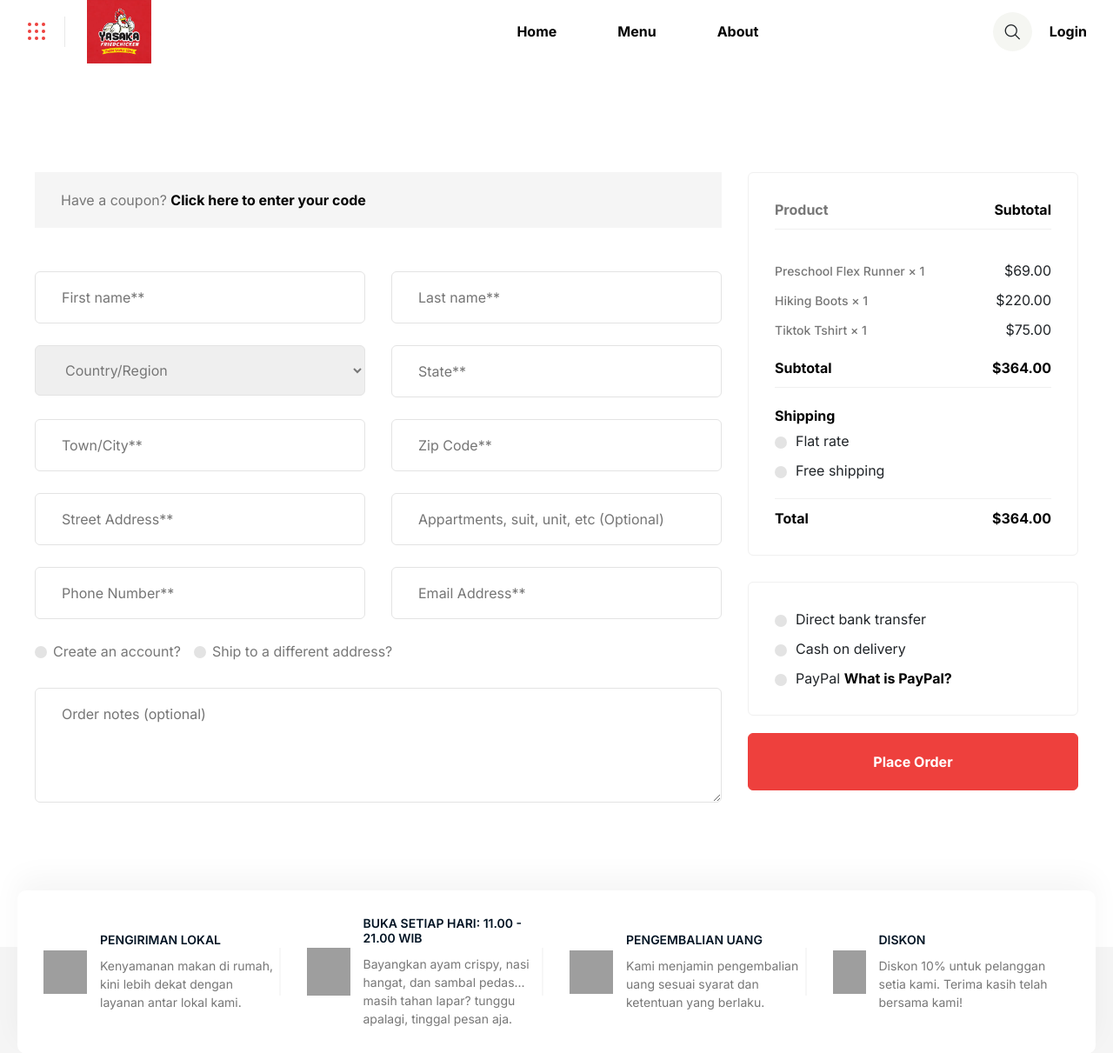
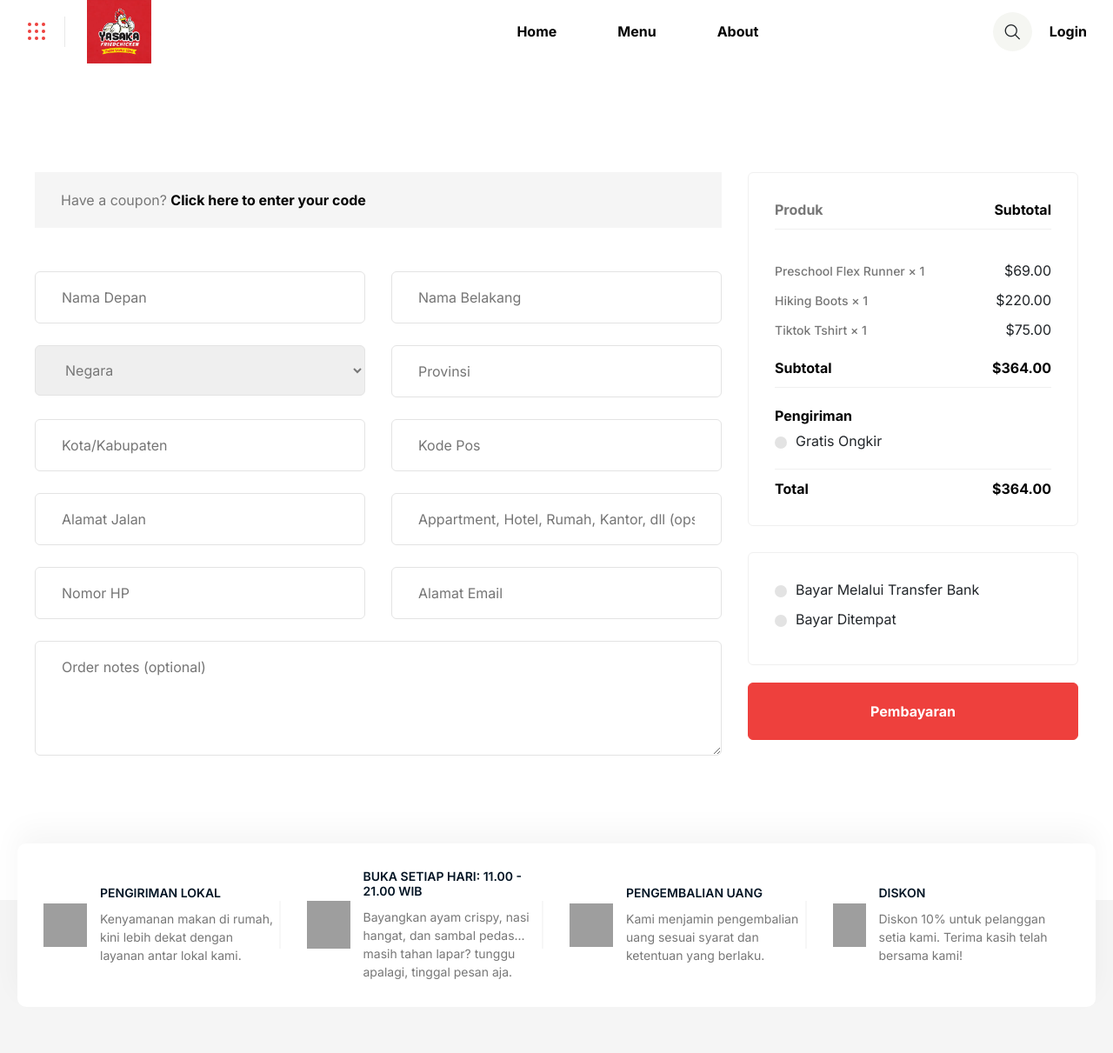
Before and after one commit to MuhamadMudrikaRidho/web_chicken_yaska, a Flask app: page /order/ in a window 1280 px wide. Shown: the part 26-1237 px from the top of the page at 87% size. Run offline with Flask 3, Linux system fonts and the light colour scheme; some libraries are stand-ins or nearby versions; grey boxes are pictures that could not be loaded.

Commit message:
Ubah Penulisan di checkout dan thankyou

```diff
--- a/templates/checkout.html
+++ b/templates/checkout.html
@@ -19,68 +19,56 @@
                 <form class="checkout-form">
                     <div class="row">
                         <div class="col-xl-6  col-md-6">
-                            <div class="input-div"><input type="text" placeholder="First name**"></div>
+                            <div class="input-div"><input type="text" placeholder="Nama Depan"></div>
                         </div>
                         <div class="col-xl-6  col-md-6">
-                            <div class="input-div"><input type="text" placeholder="Last name**"></div>
+                            <div class="input-div"><input type="text" placeholder="Nama Belakang"></div>
                         </div>
                     </div>
                     <div class="row">
                         <div class="col-xl-6  col-md-6">
                             <select>
-                                <option value="us">Country/Region</option>
-                                <option value="us">USA</option>
-                                <option value="ast">Australia</option>
-                                <option value="cnd">Canada</option>
-                                <option value="bd">Bangladesh</option>
+                                <option value="us">Negara</option>
+                                <option value="us">Indonesia</option>
                             </select>
                         </div>
                         <div class="col-xl-6 col-md-6">
-                            <div class="input-div"><input type="text" placeholder="State**"></div>
+                            <div class="input-div"><input type="text" placeholder="Provinsi"></div>
                         </div>
                     </div>
                     <div class="row">
                         <div class="col-xl-6 col-md-6">
-                            <div class="input-div"><input type="text" placeholder="Town/City**"></div>
+                            <div class="input-div"><input type="text" placeholder="Kota/Kabupaten"></div>
                         </div>
                         <div class="col-xl-6 col-md-6">
-                            <div class="input-div"><input type="text" placeholder="Zip Code**"></div>
+                            <div class="input-div"><input type="text" placeholder="Kode Pos"></div>
                         </div>
                     </div>
                     <div class="row">
                         <div class="col-xl-6 col-md-6">
-                            <div class="input-div"><input type="text" placeholder="Street Address**"></div>
+                            <div class="input-div"><input type="text" placeholder="Alamat Jalan"></div>
                         </div>
                         <div class="col-xl-6 col-md-6">
                             <div class="input-div"><input type="text"
-                                    placeholder="Appartments, suit, unit, etc (Optional)"></div>
+                                    placeholder="Appartment, Hotel, Rumah, Kantor, dll (opsional)"></div>
                         </div>
                     </div>
                     <div class="row">
                         <div class="col-xl-6 col-md-6">
-                            <div class="input-div"><input type="text" placeholder="Phone Number**"></div>
+                            <div class="input-div"><input type="text" placeholder="Nomor HP"></div>
                         </div>
                         <div class="col-xl-6 col-md-6">
-                            <div class="input-div"><input type="email" placeholder="Email Address**"></div>
+                            <div class="input-div"><input type="email" placeholder="Alamat Email"></div>
                         </div>
                     </div>
-                    <div class="check-options">
-                        <div class="form-group">
-                            <input type="checkbox" id="crat">
-                            <label class="check-title" for="crat">Create an account?</label>
-                        </div>
-                        <div class="form-group">
-                            <input type="checkbox" id="shadd">
-                            <label class="check-title" for="shadd">Ship to a different address?</label>
-                        </div>
-                    </div>
+
                     <textarea id="orderNotes" cols="80" rows="4" placeholder="Order notes (optional)"></textarea>
                 </form>
             </div>
             <div class="col-xl-4">
                 <div class="action-item">
                     <div class="action-top">
-                        <span class="action-title">Product</span>
+                        <span class="action-title">Produk</span>
                         <span class="subtotal">Subtotal</span>
                     </div>
                     <div class="category-item">
@@ -113,16 +101,13 @@
                         <span class="total-price">$364.00</span>
                     </div>
                     <div class="shipping-options checkout-options">
-                        <span class="shipping">Shipping</span>
+                        <span class="shipping">Pengiriman</span>
                         <form>
                             <div class="form-group">
                                 <input type="checkbox" id="fltrt2">
-                                <label class="check-title" for="fltrt2">Flat rate</label>
+                                <label class="check-title" for="fltrt2">Gratis Ongkir</label>
                             </div>
-                            <div class="form-group">
-                                <input type="checkbox" id="frsh2">
-                                <label class="check-title" for="frsh2">Free shipping</label>
-                            </div>
+
                         </form>
                     </div>
                     <div class="action-bottom">
@@ -135,20 +120,17 @@
                         <form>
                             <div class="form-group">
                                 <input type="checkbox" id="drbank">
-                                <label class="check-title" for="drbank">Direct bank transfer</label>
+                                <label class="check-title" for="drbank">Bayar Melalui Transfer Bank</label>
                             </div>
                             <div class="form-group">
                                 <input type="checkbox" id="freetrans">
-                                <label class="check-title" for="freetrans">Cash on delivery</label>
+                                <label class="check-title" for="freetrans">Bayar Ditempat</label>
                             </div>
-                            <div class="form-group last-child">
-                                <input type="checkbox" id="paypl">
-                                <label class="check-title" for="paypl">PayPal <a href="news-details.html">What is PayPal?</a></label>
-                            </div>
+
                         </form>
                     </div>
                 </div>
-                <a href="{{ url_for('order.greating') }}" class="place-order-btn">Place Order</a>
+                <a href="{{ url_for('order.greating') }}" class="place-order-btn">Pembayaran</a>
                 <!-- <a href="thank-you.html" class="place-order-btn">Place Order</a> -->
             </div>
         </div>
```
Also changed, not shown: templates/thank-you.html (+4 -7 lines).
